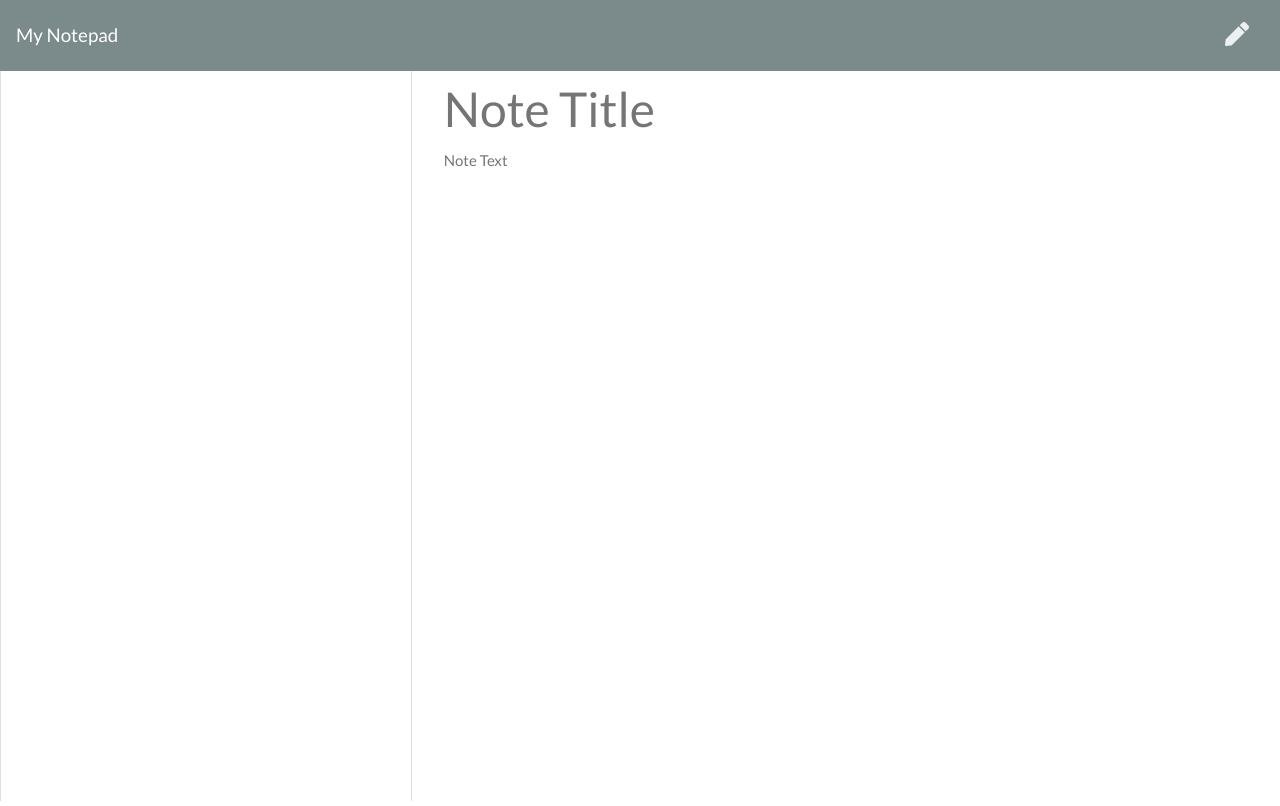
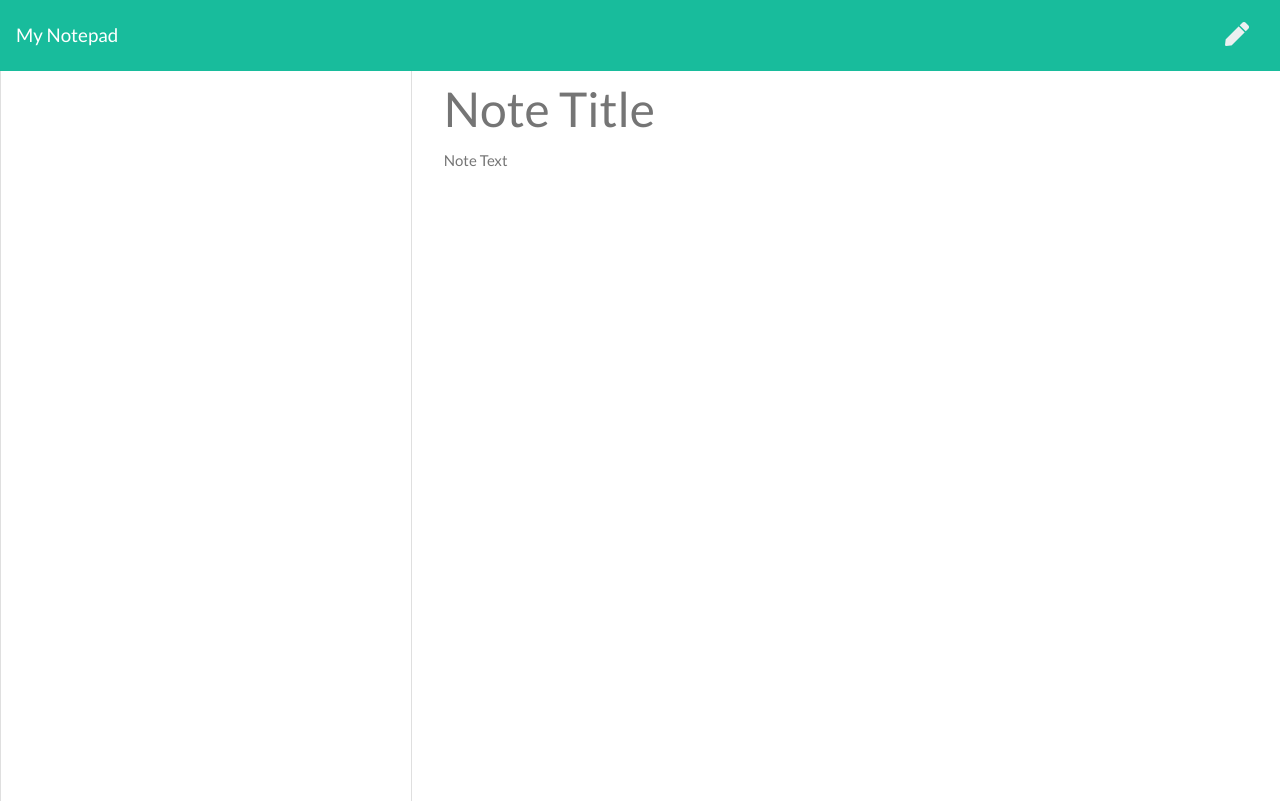
Before and after one commit to Carlo-Defilippis/Note_Taker, a website: page public/notes.html in a window 1280 px wide. Drawn offline with nearby package versions, Linux system fonts and the light colour scheme; no server answers.

Commit message:
minor changes

```diff
--- a/public/notes.html
+++ b/public/notes.html
@@ -13,7 +13,7 @@
 </head>
 
 <body>
-  <nav class="navbar navbar-dark bg-dark">
+  <nav class="navbar navbar-dark bg-success">
     <a class="navbar-brand" href="/">My Notepad
     </a>
     <div class="icons">
```
